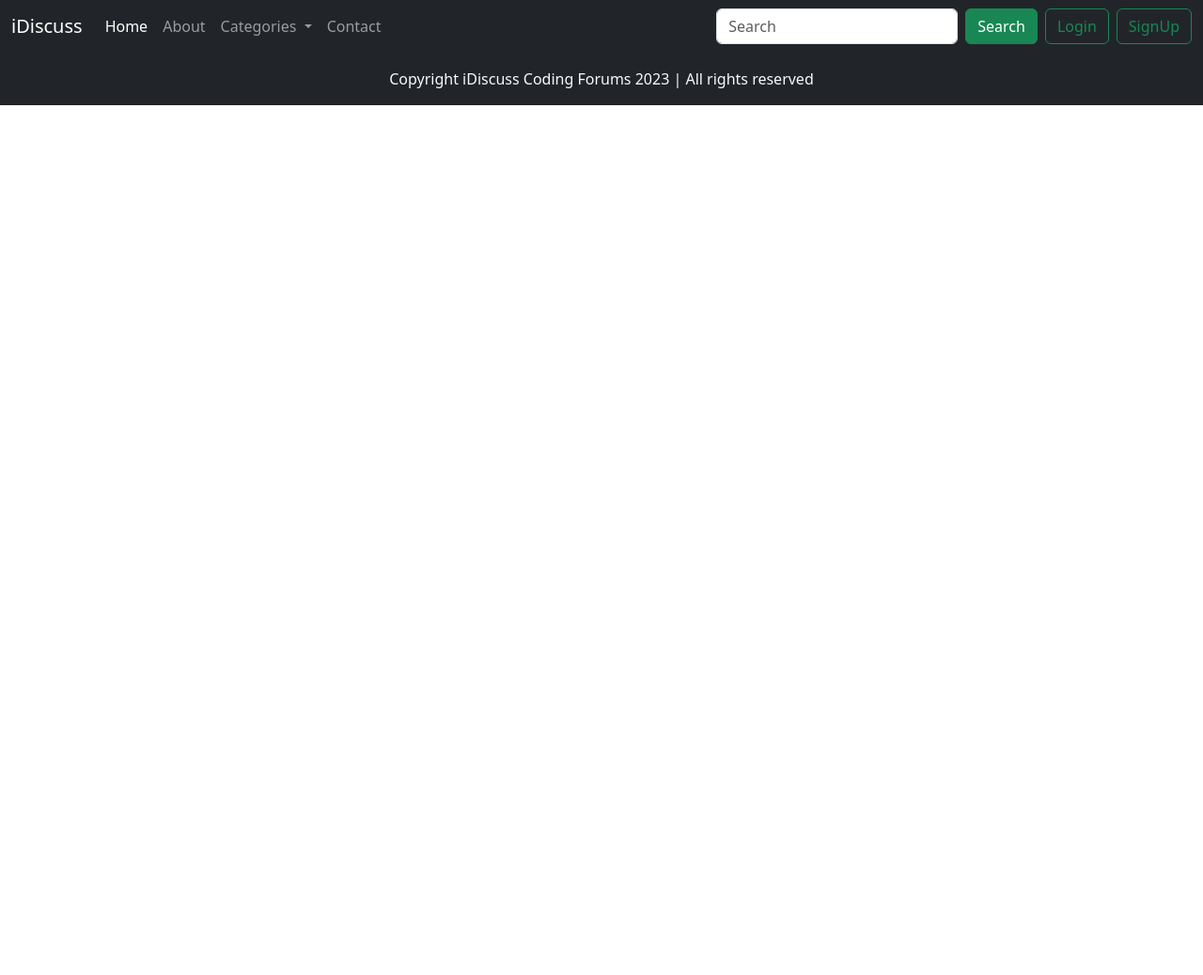
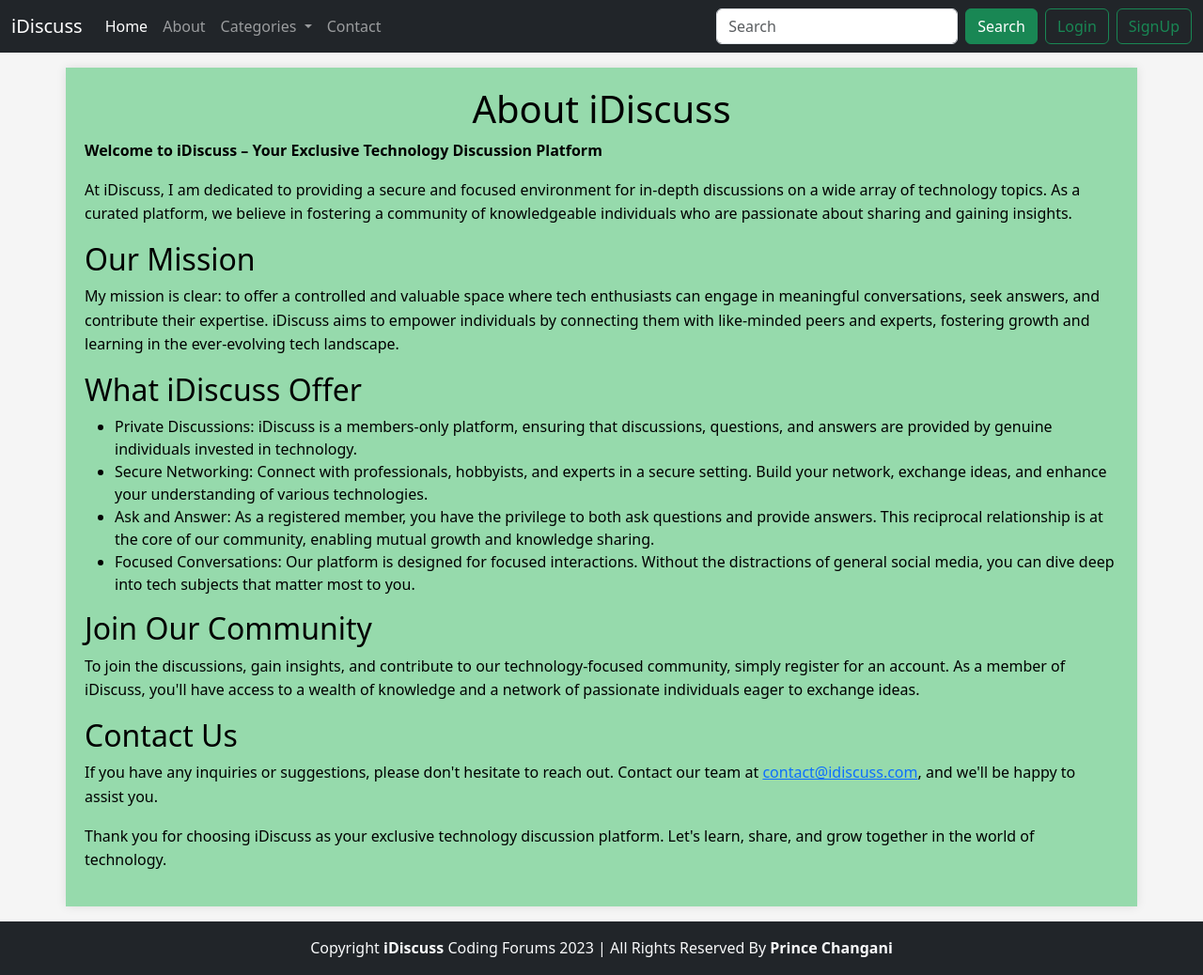
Before and after one commit to prince5638/iDiscuss-php, a PHP site: page /about.php in a window 1280 px wide. Shown: the whole page at 94% size. Before the commit the page ends 112 px from the top, so only its background shows below. Run offline with PHP 8.4, Linux system fonts and the light colour scheme; data that the repository does not hold is empty; some libraries are stand-ins or nearby versions.

Commit message:
About page edited

```diff
--- a/about.php
+++ b/about.php
@@ -7,6 +7,28 @@
     <title>iDiscuss | About Page</title>
     <link href="https://cdn.jsdelivr.net/npm/bootstrap@5.3.0-alpha3/dist/css/bootstrap.min.css" rel="stylesheet"
         integrity="sha384-KK94CHFLLe+nY2dmCWGMq91rCGa5gtU4mk92HdvYe+M/SXH301p5ILy+dN9+nJOZ" crossorigin="anonymous">
+    <style>
+        body {
+            margin: 0;
+            padding: 0;
+            background-color: #f5f5f5;
+            color: black;
+        }
+        .container {
+            margin: 0 auto;
+            padding: 20px;
+            /* background-color: #fff; */
+            background-color: rgba(114, 208, 144, 0.722);
+            box-shadow: 0px 0px 10px rgba(0, 0, 0, 0.1);
+        }
+        h1 {
+            color: black;
+            text-align: center;
+        }
+        p {
+            line-height: 1.6;
+        }
+    </style>
 </head>
 
 <body>
@@ -14,6 +36,32 @@
         include 'partials/_dbconnect.php';
         include 'partials/_header.php';
     ?>
+
+    <div class="container my-3">
+        <h1>About iDiscuss</h1>
+        <p><b>Welcome to iDiscuss – Your Exclusive Technology Discussion Platform</b></p>
+
+        <p>At iDiscuss, I am dedicated to providing a secure and focused environment for in-depth discussions on a wide array of technology topics. As a curated platform, we believe in fostering a community of knowledgeable individuals who are passionate about sharing and gaining insights.</p>
+
+        <h2>Our Mission</h2>
+        <p>My mission is clear: to offer a controlled and valuable space where tech enthusiasts can engage in meaningful conversations, seek answers, and contribute their expertise. iDiscuss aims to empower individuals by connecting them with like-minded peers and experts, fostering growth and learning in the ever-evolving tech landscape.</p>
+
+        <h2>What iDiscuss Offer</h2>
+        <ul>
+            <li>Private Discussions: iDiscuss is a members-only platform, ensuring that discussions, questions, and answers are provided by genuine individuals invested in technology.</li>
+            <li>Secure Networking: Connect with professionals, hobbyists, and experts in a secure setting. Build your network, exchange ideas, and enhance your understanding of various technologies.</li>
+            <li>Ask and Answer: As a registered member, you have the privilege to both ask questions and provide answers. This reciprocal relationship is at the core of our community, enabling mutual growth and knowledge sharing.</li>
+            <li>Focused Conversations: Our platform is designed for focused interactions. Without the distractions of general social media, you can dive deep into tech subjects that matter most to you.</li>
+        </ul>
+
+        <h2>Join Our Community</h2>
+        <p>To join the discussions, gain insights, and contribute to our technology-focused community, simply register for an account. As a member of iDiscuss, you'll have access to a wealth of knowledge and a network of passionate individuals eager to exchange ideas.</p>
+
+        <h2>Contact Us</h2>
+        <p>If you have any inquiries or suggestions, please don't hesitate to reach out. Contact our team at <a href="mailto:contact@idiscuss.com">contact@idiscuss.com</a>, and we'll be happy to assist you.</p>
+
+        <p>Thank you for choosing iDiscuss as your exclusive technology discussion platform. Let's learn, share, and grow together in the world of technology.</p>
+    </div>
     <?php
         include 'partials/_footer.php';
     ?>
--- a/partials/_footer.php
+++ b/partials/_footer.php
@@ -1,3 +1,3 @@
 <div class="container-fluid text-light bg-dark">
-    <p class="text-center mb-0 py-3">Copyright iDiscuss Coding Forums 2023 | All rights reserved</p>
+    <p class="text-center mb-0 py-3">Copyright <b>iDiscuss</b> Coding Forums 2023 | All Rights Reserved By <b>Prince Changani</b></p>
 </div>
```
